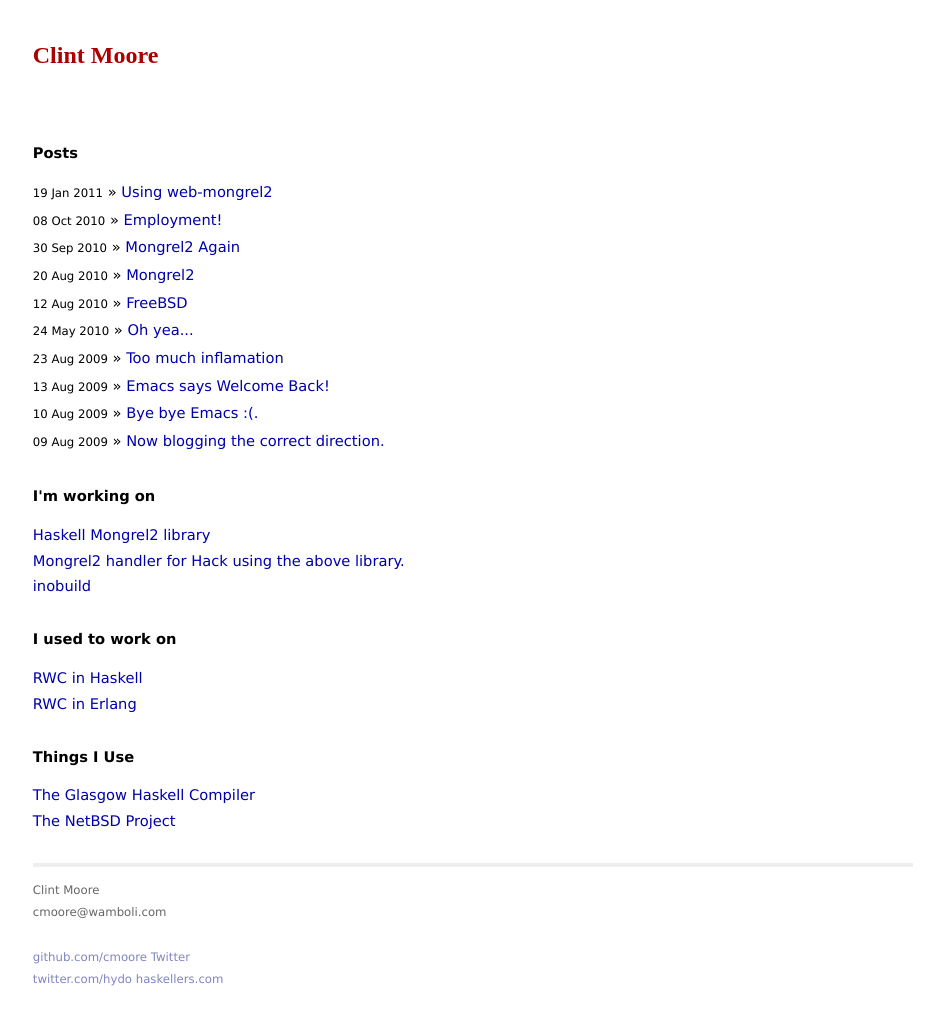
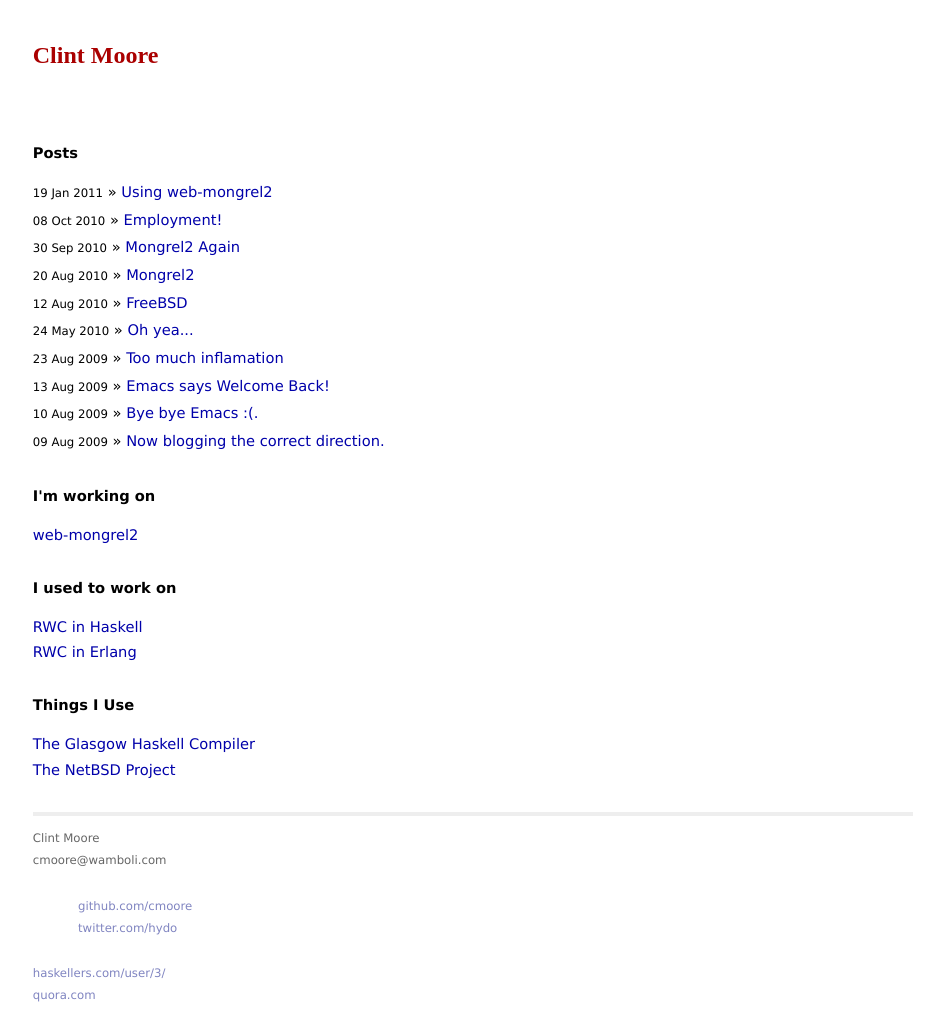
Before and after one commit to cmoore/cmoore.github.com, a Jekyll site: the page built from index.html, in a window 1280 px wide. Shown: the whole page, without its empty margins (167-1111 px from the left). Built offline with Jekyll 4.4.1, drawn with Linux system fonts in a browser that asks for light colours; Markdown is read by kramdown in place of the engine named in the settings.

```diff
--- a/_layouts/default.html
+++ b/_layouts/default.html
@@ -65,10 +65,15 @@
         cmoore@wamboli.com
       </p>
     </div>
+		<div style="clear:both;"></div>
     <div class="contact">
-      <p>
-        <a href="http://github.com/cmoore/">github.com/cmoore</a>&nbsp;<a href="http://twitter.com/hydo">Twitter</a><br />
-        <a href="http://twitter.com/hydo/">twitter.com/hydo</a>&nbsp;<a href="http://www.haskellers.com/user/3/">haskellers.com</a><br />
+      <p style="float:right;">
+        <a href="http://github.com/cmoore/">github.com/cmoore</a><br />
+        <a href="http://twitter.com/hydo/">twitter.com/hydo</a>
+			</p>
+			<p style="float:left;">
+				<a href="http://www.haskellers.com/user/3/">haskellers.com/user/3/</a><br />
+				<a href="http://www.quora.com/Clint-Moore">quora.com</a>
       </p>
     </div>
   </div>
--- a/index.html
+++ b/index.html
@@ -20,10 +20,9 @@
 
   <h1>I'm working on</h1>
   <ul class="posts">
-    <li><a href="http://github.com/cmoore/web-mongrel2">Haskell Mongrel2 library</a></li>
-    <li><a href="http://github.com/cmoore/hack-handler-mongrel2">Mongrel2 handler for Hack using the above library.</a></li>
-    <li><a href="http://github.com/cmoore/inobuild">inobuild</a></li>
+    <li><a href="http://github.com/cmoore/web-mongrel2">web-mongrel2</a></li>
   </ul>
+
   <h1>I used to work on</h1>
   <ul class="posts">
     <li><a href="http://github.com/cmoore/rwc">RWC in Haskell</a></li>
```
